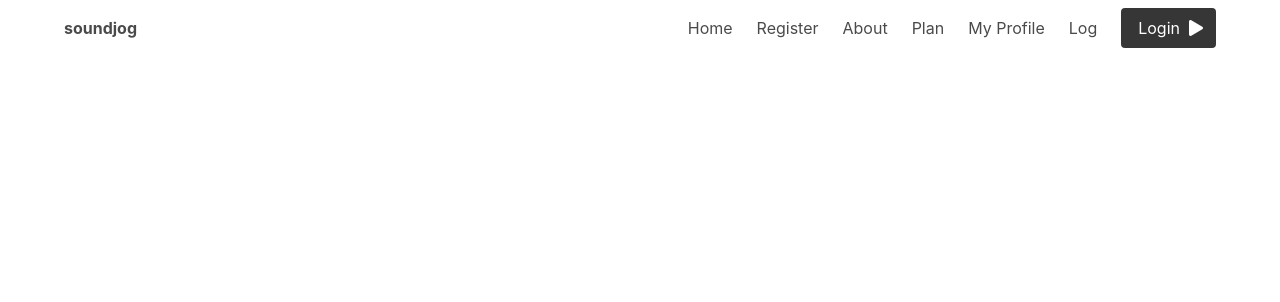
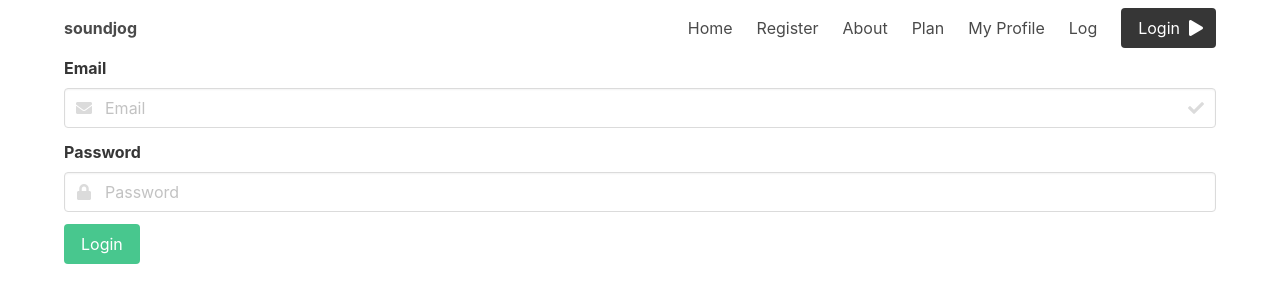
Before and after one commit to kevindean12/health-tracker, a Vue app in the folder client/: page /adminlogin in a window 1280 px wide. Shown: the top 302 px of the page. Built offline with nearby package versions, Linux system fonts and the light colour scheme.

Commit message:
Create Admin page and set up admin login guards

```diff
--- a/client/src/models/Users.js
+++ b/client/src/models/Users.js
@@ -12,3 +12,10 @@ export function Login(email, password){
 
     return CurrentUser = user;
 }
+
+export function AdminLogin(email, password){
+    if(email != 'admin@soundjog.com') throw Error('Invalid credentials');
+    const user = Users.find(x => x.Email == 'admin@soundjog.com');
+    if(user.Password != password) throw Error('Invalid credentials');
+    return CurrentUser = user;
+}
--- a/client/src/router/index.js
+++ b/client/src/router/index.js
@@ -6,6 +6,8 @@ import ExerciseLog from '../views/ExerciseLog.vue';
 import Planner from '../views/Planner.vue';
 import Login from '../views/Login.vue';
 import Profile from '../views/Profile.vue';
+import Admin from '../views/Admin.vue';
+import AdminLogin from '../views/AdminLogin';
 import { CurrentUser } from '../models/Users';
 
 Vue.use(VueRouter)
@@ -51,7 +53,22 @@ const routes = [
     name: 'Profile',
     component: Profile,
     meta: {needsAuth: true},
-  }
+  },
+  {
+    path: '/admin',
+    name: 'Admin',
+    component: Admin,
+    beforeEnter: (to, from, next) => {
+      if(!CurrentUser) next({name: 'AdminLogin'});
+      else if(CurrentUser.Email != 'admin@soundjog.com') next({name: 'Profile'});
+      else next();
+    }
+  },
+  {
+    path: '/adminlogin',
+    name: 'AdminLogin',
+    component: AdminLogin,
+  },
 ]
 
 const router = new VueRouter({
@@ -60,6 +77,8 @@ const router = new VueRouter({
   routes
 });
 
+
+
 router.beforeEach((to, from, next) => {
   if(to.meta.needsAuth && !CurrentUser) next({name: 'Login'});
   else next();
--- /dev/null
+++ b/client/src/views/Admin.vue
@@ -0,0 +1,34 @@
+<template>
+    <div class="container">
+        <h1 class="title is-4">Manage Available Exercises</h1>
+        <form>
+            <div class="field">
+                <div class="control">
+                    <label class="label">Name</label>
+                    <input type="text" placeholder="Free Weight Curls">
+                </div>
+            </div>
+        </form>
+          <div class="card">
+              <div class="card-header-title">
+
+              </div>
+              <div class="card-content">
+
+              </div>
+          </div>
+    </div>
+</template>
+
+<script>
+import { Exercises, Exercise } from "../models/Planner";
+export default {
+    data: () => ({
+        Exercises
+    }),
+}
+</script>
+
+<style>
+
+</style>
--- /dev/null
+++ b/client/src/views/AdminLogin.vue
@@ -0,0 +1,58 @@
+<template>
+    <form class="container" @submit.prevent="adminlogin">
+      {{error}}
+      <div class="field">
+        <label class="label">Email</label>
+        <p class="control has-icons-left has-icons-right">
+          <input class="input" type="email" maxlength="254" placeholder="Email" v-model="email">
+          <span class="icon is-small is-left">
+            <i class="fas fa-envelope"></i>
+          </span>
+          <span class="icon is-small is-right">
+            <i class="fas fa-check"></i>
+          </span>
+        </p>
+      </div>
+      <div class="field">
+        <label class="label">Password</label>
+        <p class="control has-icons-left">
+          <input class="input" type="password" placeholder="Password" v-model="password">
+          <span class="icon is-small is-left">
+            <i class="fas fa-lock"></i>
+          </span>
+        </p>
+      </div>
+      <div class="field">
+        <p class="control">
+          <button class="button is-success">
+              Login
+          </button>
+        </p>
+      </div>
+    </form>
+</template>
+
+<script>
+import { CurrentUser, AdminLogin } from "../models/Users";
+export default {
+    data: () => ({
+    email: '',
+    password: '',
+    error: ''
+  }),
+  methods: {
+    adminlogin(){
+      try {
+        AdminLogin(this.email, this.password);
+        this.$router.push('/admin');
+      } catch (error) {
+        this.error = error;
+      }
+    }
+  }
+}
+</script>
+
+<style>
+
+</style>
--- a/client/src/views/Planner.vue
+++ b/client/src/views/Planner.vue
@@ -7,7 +7,7 @@
         <div class="card-header-title has-text-centered">Set weekly goal</div>
       </div>
       <div class="card-content">
-        <form action="">
+        <form>
           <div class="field">
             <div class="control">
               <label class="label">Select minutes per day of cardio</label>
```
